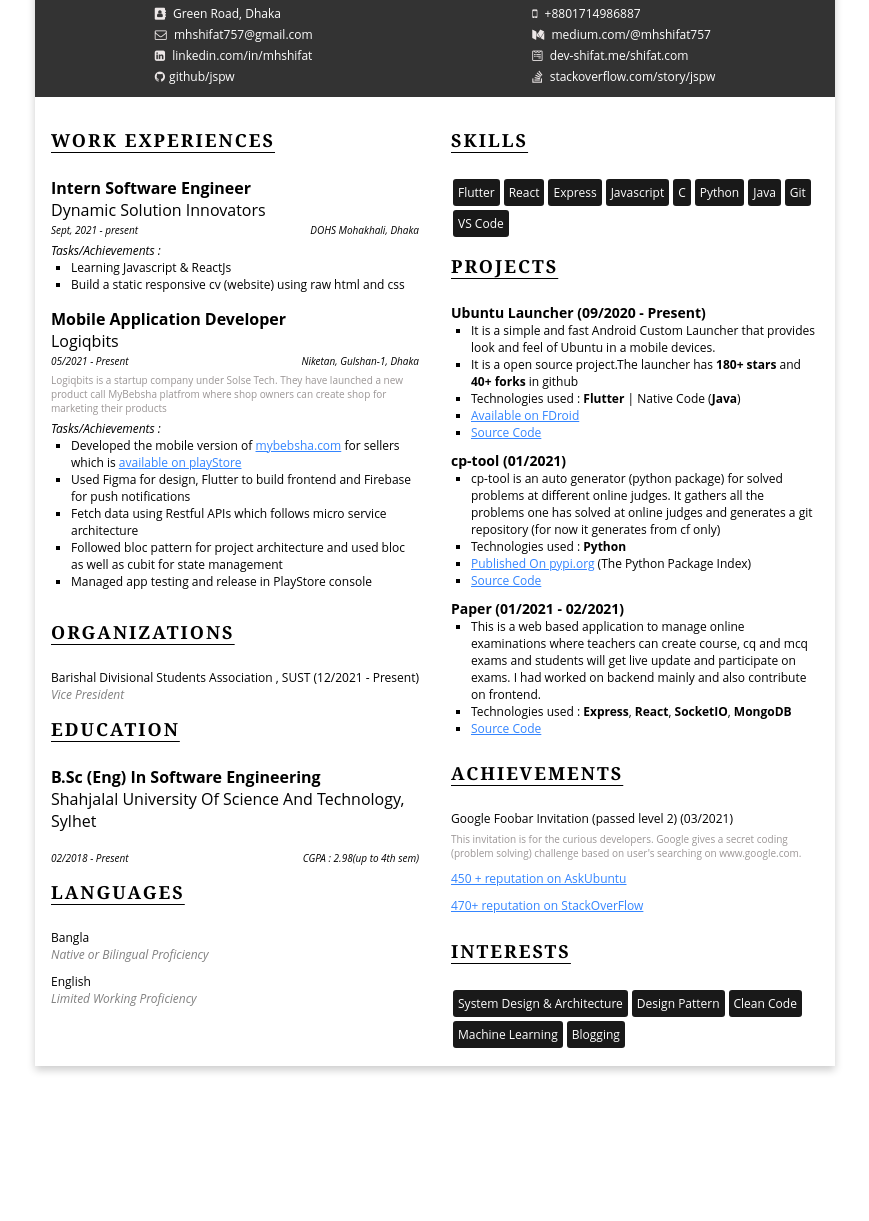
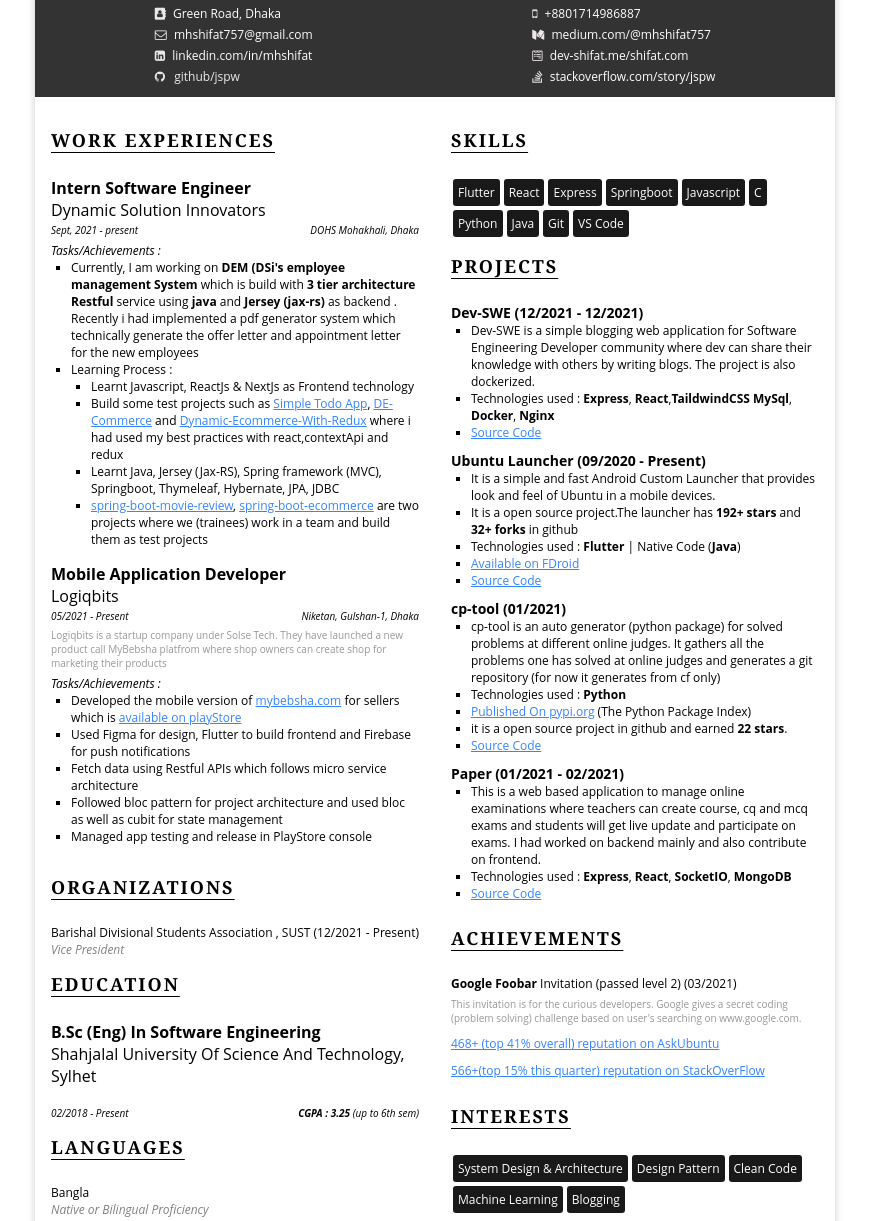
Before and after one commit to jspw/cv, a plain HTML site: page index.html in a window 1280 px wide. Shown: the part 185-1406 px from the top of the page, without its empty margins (205-1074 px from the left). Before the commit the page ends 1277 px from the top, so only its background shows below. Drawn offline with Linux system fonts and the light colour scheme.

Commit message:
update cv

```diff
--- a/index.html
+++ b/index.html
@@ -51,8 +51,8 @@
             </li>
             <li>
               <i class="fa fa-github"></i
-              ><a target="_blank" href="https://www.github.com/rio57mh"
-                >github/jspw</a
+              ><a target="_blank" href="https://www.github.com/rio57mh"></a>
+                github/jspw</a
               >
             </li>
           </div>
@@ -103,10 +103,18 @@
               </div>
               <div class="tasks">Tasks/Achievements :</div>
               <ul>
-                <li>Learning Javascript & ReactJs</li>
-                <li>
-                  Build a static responsive cv (website) using raw html and css
-                </li>
+                <li>Currently, I am working on <b>DEM (DSi's employee management System</b> which is build with <b>3 tier architecture Restful</b>  service using <b>java</b> and <b>Jersey (jax-rs)</b> as backend . Recently i had implemented a pdf generator system which technically generate the offer letter and appointment letter for the new employees</li>
+                <li>Learning Process : </li>
+                <ul>
+                  <li>Learnt Javascript, ReactJs & NextJs as Frontend technology</li>
+                  <li>Build some test projects such as <a href="https://github.com/jspw/simple-todo">Simple Todo App</a>, <a href="https://github.com/jspw/DE-Commerce">DE-Commerce</a> and <a href="https://github.com/jspw/Dynamic-Ecommerce-With-Redux">Dynamic-Ecommerce-With-Redux</a> where i had used my best practices with react,contextApi and redux</li>
+                  <li>
+                    Learnt Java, Jersey (Jax-RS), Spring framework (MVC), Springboot, Thymeleaf, Hybernate, JPA, JDBC
+                  </li>
+                  <li><a href="https://github.com/suvro47/spring-boot-movie-review">spring-boot-movie-review</a>, <a href="https://github.com/suvro47/spring-boot-ecommerce">spring-boot-ecommerce</a> are two projects where we (trainees) work in a team and build them as test projects </li>
+                </ul>
+
+
               </ul>
             </div>
 
@@ -185,7 +193,7 @@
               <br />
               <div class="institute-period">
                 <div>02/2018 - Present</div>
-                <div>CGPA : 2.98(up to 4th sem)</div>
+                <div><b>CGPA : 3.25</b> (up to 6th sem)</div>
               </div>
             </div>
           </div>
@@ -216,6 +224,7 @@
               <div>Flutter</div>
               <div>React</div>
               <div>Express</div>
+              <div>Springboot</div>
               <div>Javascript</div>
               <div>C</div>
               <div>Python</div>
@@ -230,6 +239,27 @@
           <div class="projects">
             <h2>Projects</h2>
 
+             <!-- Swe dev  -->
+
+             <div class="project">
+              <div class="subtitle">Dev-SWE (12/2021 - 12/2021)</div>
+              <ul>
+                <li>
+                  Dev-SWE is a simple blogging web application for Software Engineering Developer community where dev can share their knowledge with others by writing blogs. The project is also dockerized.
+                </li>
+                <li>
+                  Technologies used : <b>Express</b>, <b>React</b>,<b>TaildwindCSS</b>
+                  <b>MySql</b>, <b>Docker</b>,  <b>Nginx</b>
+                </li>
+
+                <li>
+                  <a target="_blank" href="https://github.com/jspw/Dev-SWE"
+                    >Source Code</a
+                  >
+                </li>
+              </ul>
+            </div>
+
             <!-- project ubuntu launcher  -->
 
             <div class="project">
@@ -241,7 +271,7 @@
                 </li>
                 <li>
                   It is a open source project.The launcher has
-                  <b>180+ stars</b> and <b>40+ forks</b> in github
+                  <b>192+ stars</b> and <b>32+ forks</b> in github
                 </li>
                 <li>
                   Technologies used : <b>Flutter</b> | Native Code (<b>Java</b>)
@@ -281,6 +311,9 @@
                   (The Python Package Index)
                 </li>
                 <li>
+                  it is a open source project in github and earned <b>22 stars</b>.
+                </li>
+                <li>
                   <a target="_blank" href="https://github.com/jspw/cp-tool"
                     >Source Code</a
                   >
@@ -311,6 +344,8 @@
                 </li>
               </ul>
             </div>
+
+
           </div>
 
           <!-- projects section end  -->
@@ -320,7 +355,7 @@
           <div class="achievements">
             <h2>Achievements</h2>
             <div class="achievement">
-              <div>Google Foobar Invitation (passed level 2) (03/2021)</div>
+              <div><b>Google Foobar</b> Invitation (passed level 2) (03/2021)</div>
               <div class="institute-info">
                 This invitation is for the curious developers. Google gives a
                 secret coding (problem solving) challenge based on user's
@@ -332,7 +367,7 @@
                 <a
                   target="_blank"
                   href="https://askubuntu.com/users/844087/5hifat?tab=profile"
-                  >450 + reputation on AskUbuntu</a
+                  >468+ (top 41% overall) reputation on AskUbuntu</a
                 >
               </div>
             </div>
@@ -341,7 +376,7 @@
                 <a
                   target="_blank"
                   href="https://stackoverflow.com/users/9784839/shifat?tab=profile"
-                  >470+ reputation on StackOverFlow</a
+                  >566+(top 15% this quarter) reputation on StackOverFlow</a
                 >
               </div>
             </div>
```
Also changed, not shown: assets/css/style.css (+3 -5 lines).
